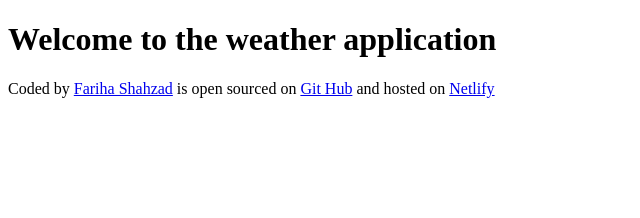
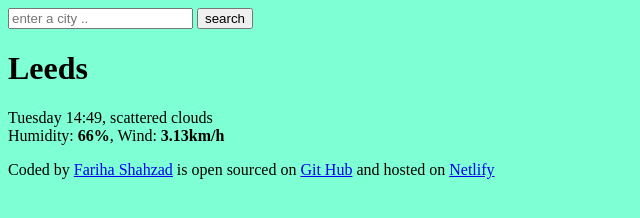
Before and after one commit to fr-sh/Fariha-Weather-App, a plain HTML site: page index.html in a window 1280 px wide. Shown: the whole page, without its empty margins (0-640 px from the left). Drawn offline with Linux system fonts and the light colour scheme.

Commit message:
added initial html to the project

```diff
--- a/index.html
+++ b/index.html
@@ -4,9 +4,23 @@
     <meta charset="UTF-8" />
     <meta name="viewport" content="width=device-width, initial-scale=1.0" />
     <title>Fariha-weather-app</title>
+    <link rel="stylesheet" href="src/styles.css" />
   </head>
   <body>
-    <h1>Welcome to the weather application</h1>
+    <header>
+      <form action="">
+        <input type="search" placeholder="enter a city .." required />
+        <input type="submit" value="search" />
+      </form>
+    </header>
+    <main>
+      <h1>Leeds</h1>
+      <p>
+        Tuesday 14:49, scattered clouds
+        <br />
+        Humidity: <strong>66%</strong>, Wind: <strong>3.13km/h</strong>
+      </p>
+    </main>
     <footer>
       Coded by
       <a href="https://github.com/fr-sh" target="_blank">Fariha Shahzad</a>
--- a/src/styles.css
+++ b/src/styles.css
@@ -0,0 +1,3 @@
+body {
+    background-color: aquamarine;
+}
```
